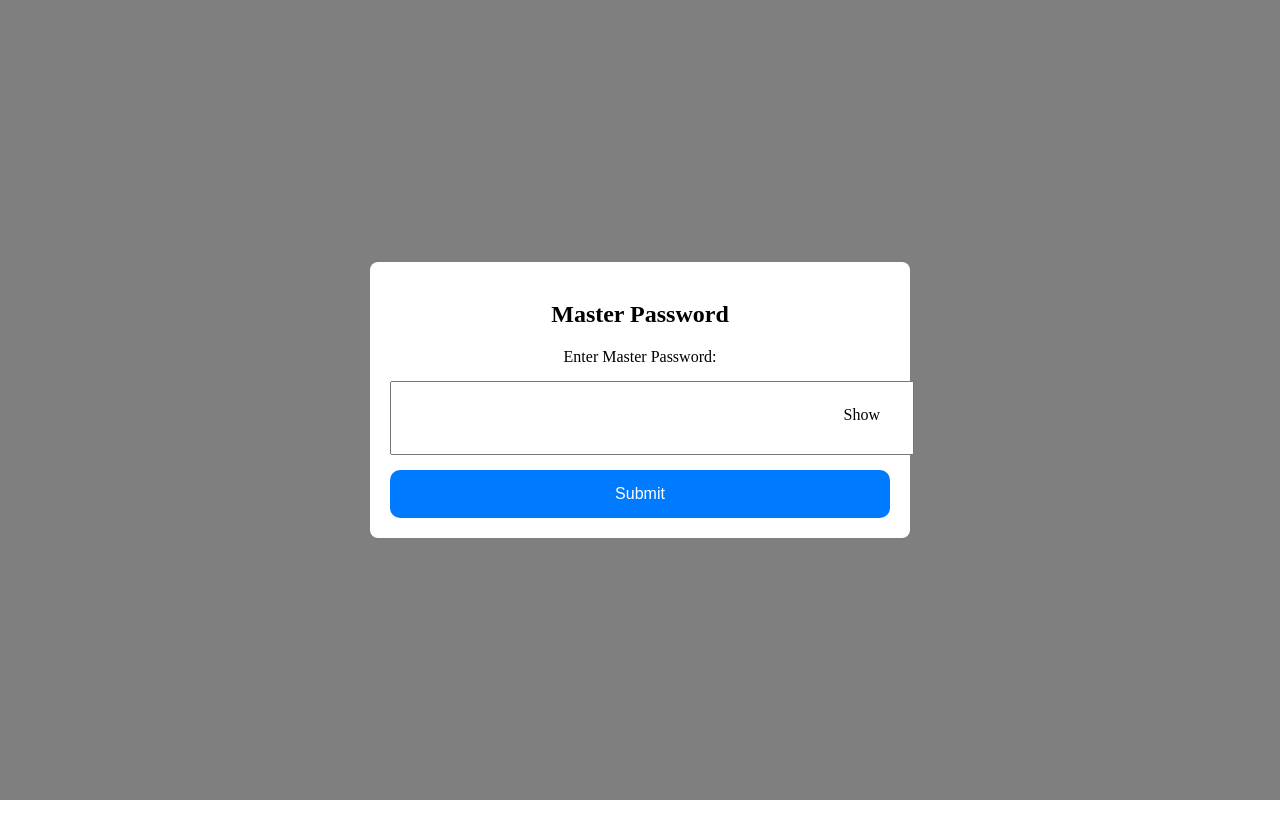
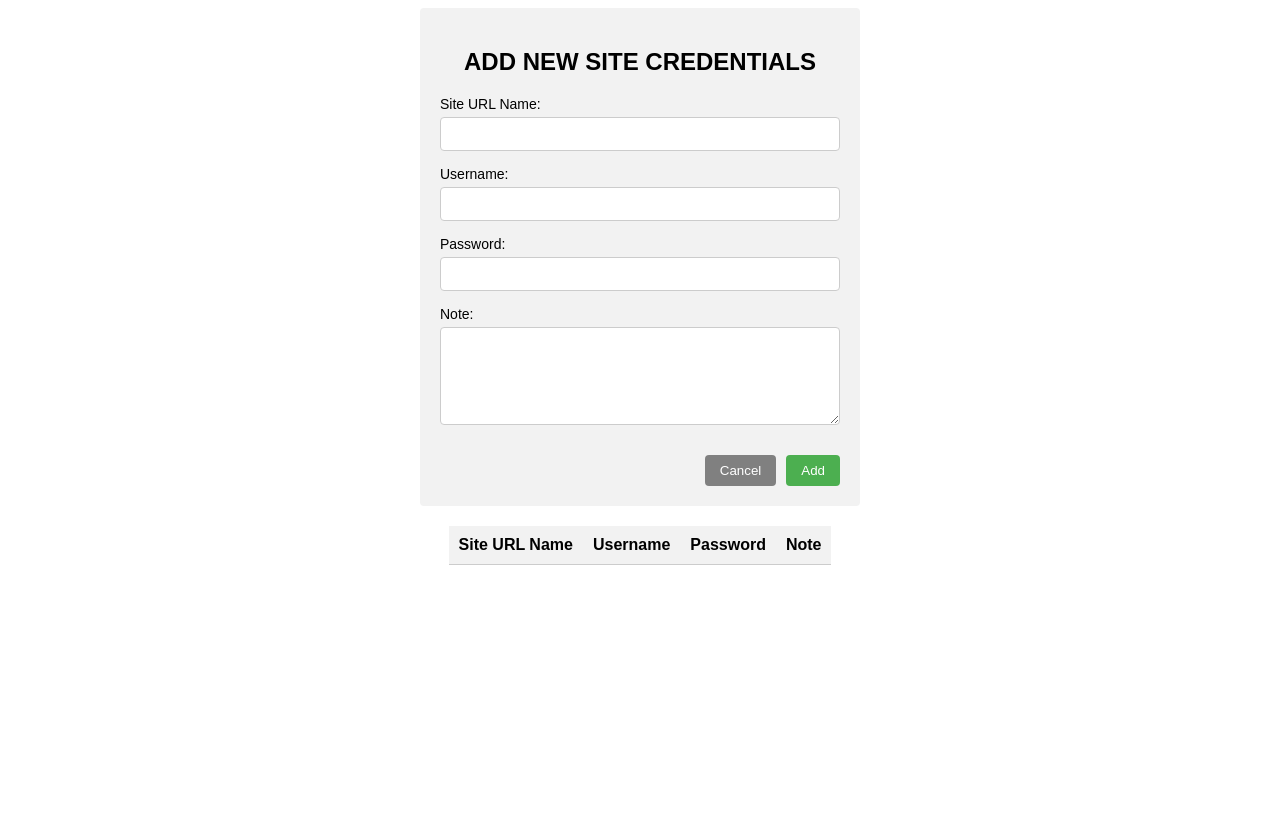
Before and after one commit to itscsp/wp-plugin-password-manager, a React app: page / in a window 1280 px wide. Built offline with nearby package versions, Linux system fonts and the light colour scheme; the HTML template or start-up script is replaced by a standard one.

Commit message:
Info Dashboard Updted

```diff
--- a/src/Components/Dashboard.js
+++ b/src/Components/Dashboard.js
@@ -1,6 +1,7 @@
 import React, { useState } from 'react';
 import styled from 'styled-components';
 import MasterPassword from './MasterPassword';
+import InfoDashboard from './InfoDashboard';
 
 const Dashboard = () => {
   const [siteName, setSiteName] = useState('');
@@ -8,10 +9,24 @@ const Dashboard = () => {
   const [password, setPassword] = useState('');
   const [note, setNote] = useState('');
   const [showMasterPasswordPopup, setShowMasterPasswordPopup] = useState(true);
+  const [credentials, setCredentials] = useState([]);
 
   const handleSubmit = (e) => {
     e.preventDefault();
+    if (siteName && username && password) {
+      const newCredential = {
+        siteName: siteName,
+        username: username,
+        password: password,
+        note: note,
+      };
+      setCredentials([...credentials, newCredential]);
+      setSiteName('');
+      setUsername('');
+      setPassword('');
+      setNote('');
       setShowMasterPasswordPopup(true);
+    }
   };
 
   const handleCancel = () => {
@@ -29,14 +44,14 @@ const Dashboard = () => {
 
   return (
     <Container>
-      {showMasterPasswordPopup && (
+      {showMasterPasswordPopup && credentials.length > 0 ? (
         <Overlay>
           <Popup>
             <MasterPassword onSubmit={handleMasterPasswordSubmit} />
           </Popup>
         </Overlay>
-      )}
-      {!showMasterPasswordPopup && (
+      ) : (
+        <>
           <FormContainer>
             <FormHeader>ADD NEW SITE CREDENTIALS</FormHeader>
             <Form onSubmit={handleSubmit}>
@@ -86,34 +101,57 @@ const Dashboard = () => {
               </ButtonContainer>
             </Form>
           </FormContainer>
+          <InfoDashboardContainer>
+            <InfoDashboard credentials={credentials} />
+          </InfoDashboardContainer>
+        </>
       )}
-
-
     </Container>
   );
 };
 
-
 export default Dashboard;
 
-
+/* Styles for Dashboard component */
 const Container = styled.div`
   display: flex;
+  flex-direction: column;
+  align-items: center;
+  height: 100vh;
+  font-family: Arial, sans-serif;
+`;
+
+const Overlay = styled.div`
+  position: fixed;
+  top: 0;
+  width: 100%;
+  height: 100%;
+  background-color: rgba(0, 0, 0, 0.5);
+  display: flex;
+  align-items: center;
   justify-content: center;
-  align-items: center;
+`;
+
+const Popup = styled.div`
+  background-color: #fff;
+  border-radius: 4px;
+  padding: 20px;
+  max-width: 500px;
+  width: 100%;
 `;
 
 const FormContainer = styled.div`
-  max-width: 400px;
-  background-color: #fff;
-  padding: 40px;
-  border-radius: 8px;
-  box-shadow: 0 2px 4px rgba(0, 0, 0, 0.1);
+  background-color: #f2f2f2;
+  border-radius: 4px;
+  padding: 20px;
+  width: 400px;
 `;
 
 const FormHeader = styled.h2`
+  font-size: 24px;
+  font-weight: bold;
+  margin-bottom: 20px;
   text-align: center;
-  margin-bottom: 20px;
 `;
 
 const Form = styled.form`
@@ -122,78 +160,71 @@ const Form = styled.form`
 `;
 
 const FormField = styled.div`
-  margin-bottom: 20px;
+  display: flex;
+  flex-direction: column;
+  margin-bottom: 15px;
 `;
 
 const Label = styled.label`
-  font-weight: bold;
-  margin-bottom: 8px;
+  font-size: 14px;
+  margin-bottom: 5px;
 `;
 
 const Input = styled.input`
-  padding: 10px;
+  padding: 8px;
+  font-size: 14px;
+  border-radius: 4px;
   border: 1px solid #ccc;
-  border-radius: 4px;
-  font-size: 14px;
 `;
 
-
 const TextArea = styled.textarea`
-  padding: 10px;
+  padding: 8px;
+  font-size: 14px;
+  border-radius: 4px;
   border: 1px solid #ccc;
-  border-radius: 4px;
-  font-size: 14px;
+  resize: vertical;
+  min-height: 80px;
 `;
 
 const ButtonContainer = styled.div`
   display: flex;
   justify-content: flex-end;
+  margin-top: 15px;
+`;
+
+const CancelButton = styled.button`
+  padding: 8px 15px;
+  margin-right: 10px;
+  background-color: gray;
+  color: #fff;
+  border: none;
+  border-radius: 4px;
+  cursor: pointer;
+`;
+
+const AddButton = styled.button`
+  padding: 8px 15px;
+  background-color: #4caf50;
+  color: #fff;
+  border: none;
+  border-radius: 4px;
+  cursor: pointer;
+`;
+
+const InfoDashboardContainer = styled.div`
   margin-top: 20px;
 `;
 
-const Button = styled.button`
-  padding: 10px 20px;
-  background-color: #2196f3;
+const AddCredentialsButton = styled.button`
+  margin-top: 10px;
+  padding: 8px 15px;
+  background-color: #007bff;
+  color: #fff;
   border: none;
   border-radius: 4px;
   cursor: pointer;
-  color: #fff;
-  font-weight: bold;
-  transition: background-color 0.3s;
 
   &:hover {
-    background-color: #0c7cd5;
+    background-color: #0056b3;
   }
 `;
-
-const CancelButton = styled(Button)`
-  background-color: #e0e0e0;
-  margin-right: 8px;
-
-  &:hover {
-    background-color: #c4c4c4;
-  }
-`;
-
-const AddButton = styled(Button)`
-  background-color: #43b581;
-`;
-
-const Overlay = styled.div`
-  position: fixed;
-  top: 0;
-  left: 0;
-  width: 100%;
-  height: 100%;
-  background-color: rgba(0, 0, 0, 0.5);
-  display: flex;
-  justify-content: center;
-  align-items: center;
-`;
-
-const Popup = styled.div`
-  background-color: #fff;
-  padding: 20px;
-  border-radius: 8px;
-  width:500px;
-`;
--- /dev/null
+++ b/src/Components/InfoDashboard.js
@@ -0,0 +1,56 @@
+import React from 'react';
+import styled from 'styled-components';
+
+const InfoDashboard = ({ credentials }) => {
+  return (
+    <Table>
+      <TableHead>
+        <TableRow>
+          <TableHeader>Site URL Name</TableHeader>
+          <TableHeader>Username</TableHeader>
+          <TableHeader>Password</TableHeader>
+          <TableHeader>Note</TableHeader>
+        </TableRow>
+      </TableHead>
+      <TableBody>
+        {credentials.map((credential, index) => (
+          <TableRow key={index}>
+            <TableCell>{credential.siteName}</TableCell>
+            <TableCell>{credential.username}</TableCell>
+            <TableCell>{credential.password}</TableCell>
+            <TableCell>{credential.note}</TableCell>
+          </TableRow>
+        ))}
+      </TableBody>
+    </Table>
+  );
+};
+
+export default InfoDashboard;
+
+/* Styles for InfoDashboard component */
+const Table = styled.table`
+  width: 100%;
+  border-collapse: collapse;
+  margin-bottom: 20px;
+`;
+
+const TableHead = styled.thead`
+  background-color: #f2f2f2;
+`;
+
+const TableRow = styled.tr``;
+
+const TableHeader = styled.th`
+  padding: 10px;
+  font-weight: bold;
+  text-align: left;
+  border-bottom: 1px solid #ccc;
+`;
+
+const TableBody = styled.tbody``;
+
+const TableCell = styled.td`
+  padding: 10px;
+  border-bottom: 1px solid #ccc;
+`;
```
Also changed, not shown: src/Components/MasterPassword.js (line endings or trailing spaces). Lines whose indentation alone changed are shown as unchanged.
